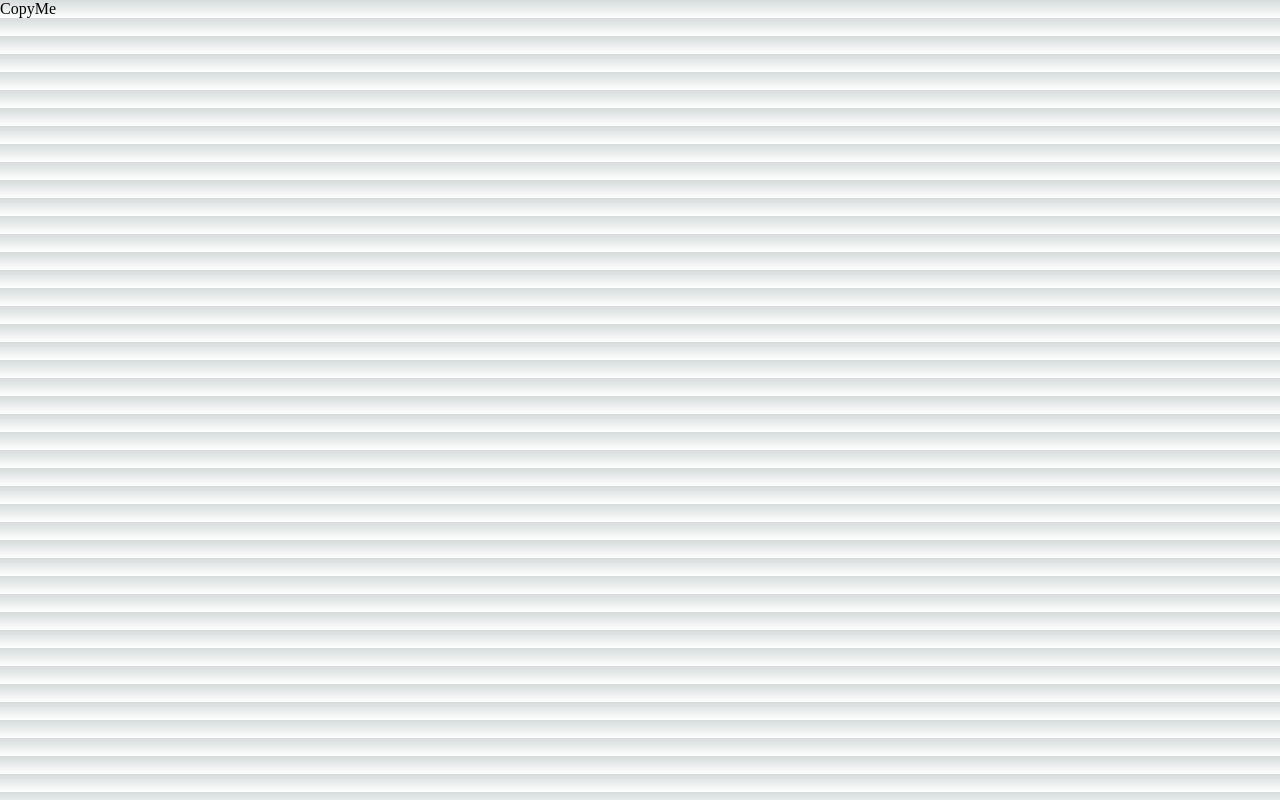
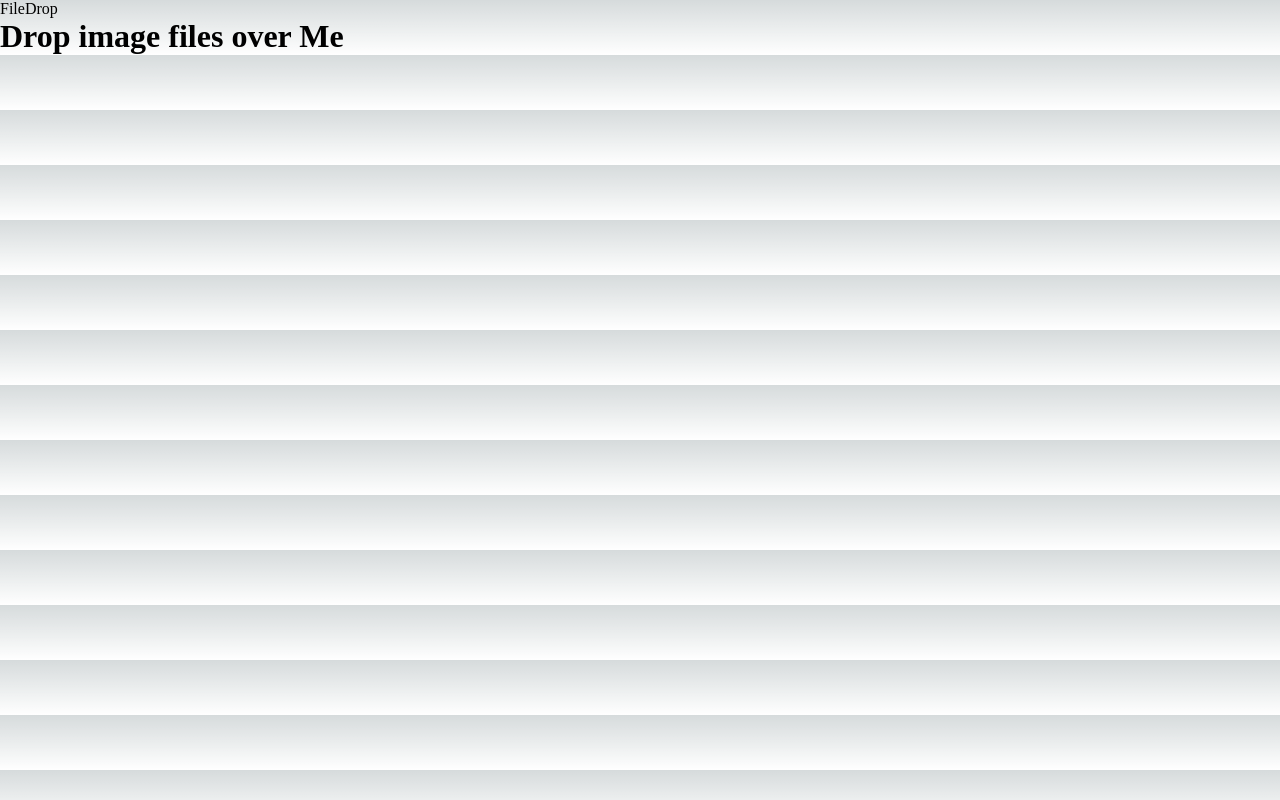
Before and after one commit to sggameopensource/sg-game-programming-next-project-2023-spring, a Next.js app: page /ch02/ch02_5/components/FileDrop in a window 1280 px wide. Built offline with nearby package versions, Linux system fonts and the light colour scheme.

Commit message:
ch02 마무리

```diff
--- a/src/pages/ch02/ch02_5/components/DragDrop.tsx
+++ b/src/pages/ch02/ch02_5/components/DragDrop.tsx
@@ -1,4 +1,4 @@
-export default function CopyMe() {
+export default function DragDrop() {
   const onDragStart = (e: React.DragEvent<HTMLInputElement>) => console.log('onDragStart', e.dataTransfer)
   const onDragEnd = (e: React.DragEvent<HTMLInputElement>) => console.log('onDragEnd', e.dataTransfer)
 
--- a/src/pages/ch02/ch02_5/components/FileDrop.tsx
+++ b/src/pages/ch02/ch02_5/components/FileDrop.tsx
@@ -1,3 +1,23 @@
-export default function CopyMe() {
-  return <div>CopyMe</div>;
+export default function FileDrop() {
+  const onDragOver = (e: React.DragEvent) => e.preventDefault();
+
+  const onDrop = (e: React.DragEvent) => {
+    e.preventDefault();
+    const files: FileList | null = e.dataTransfer.files;
+    if (files) {
+      for (let i = 0; i < files.length; i++) {
+        const file: File | null = files.item(i);
+        console.log(`file ${i}:`, file);
+      }
+    }
+  }
+  return (
+    <div>
+      <p>FileDrop</p>
+      <div onDrop={onDrop} onDragOver={onDragOver}>
+        <h1>Drop image files over Me</h1>
+      </div>
+    </div>
+  );
+
 }
```
